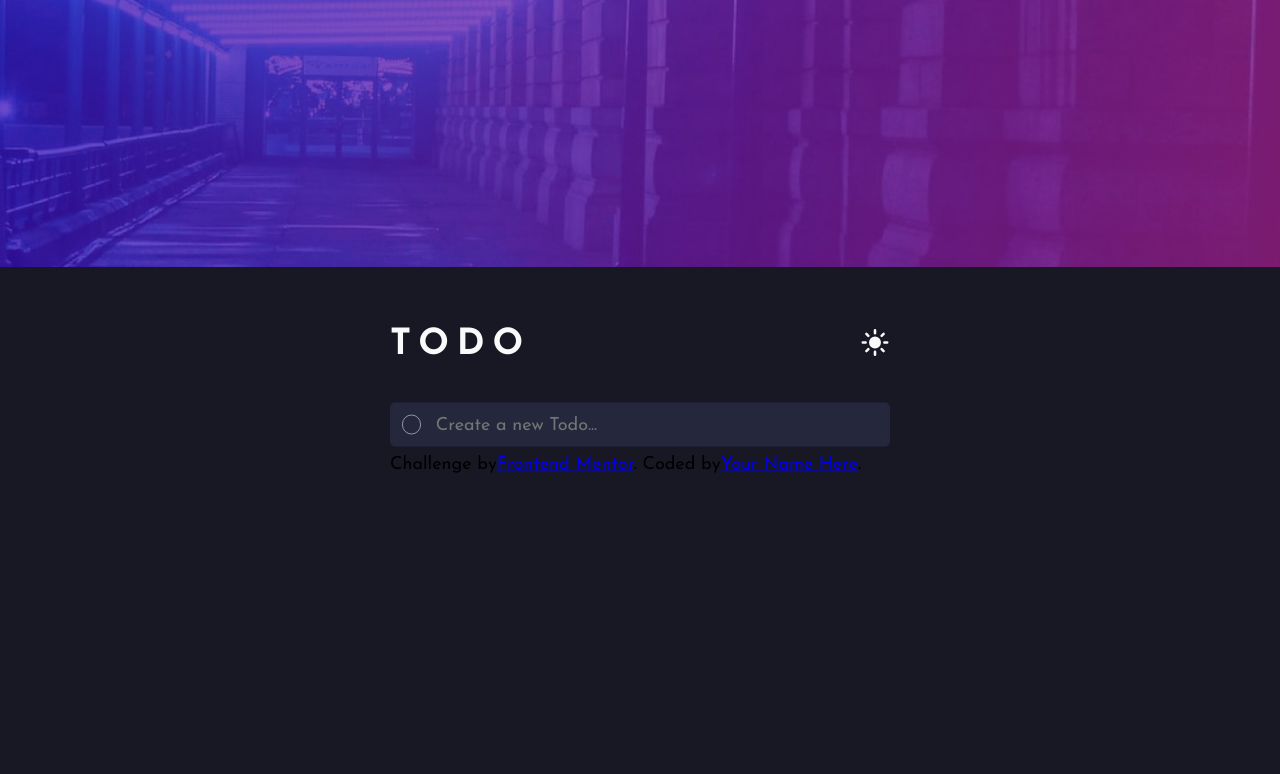
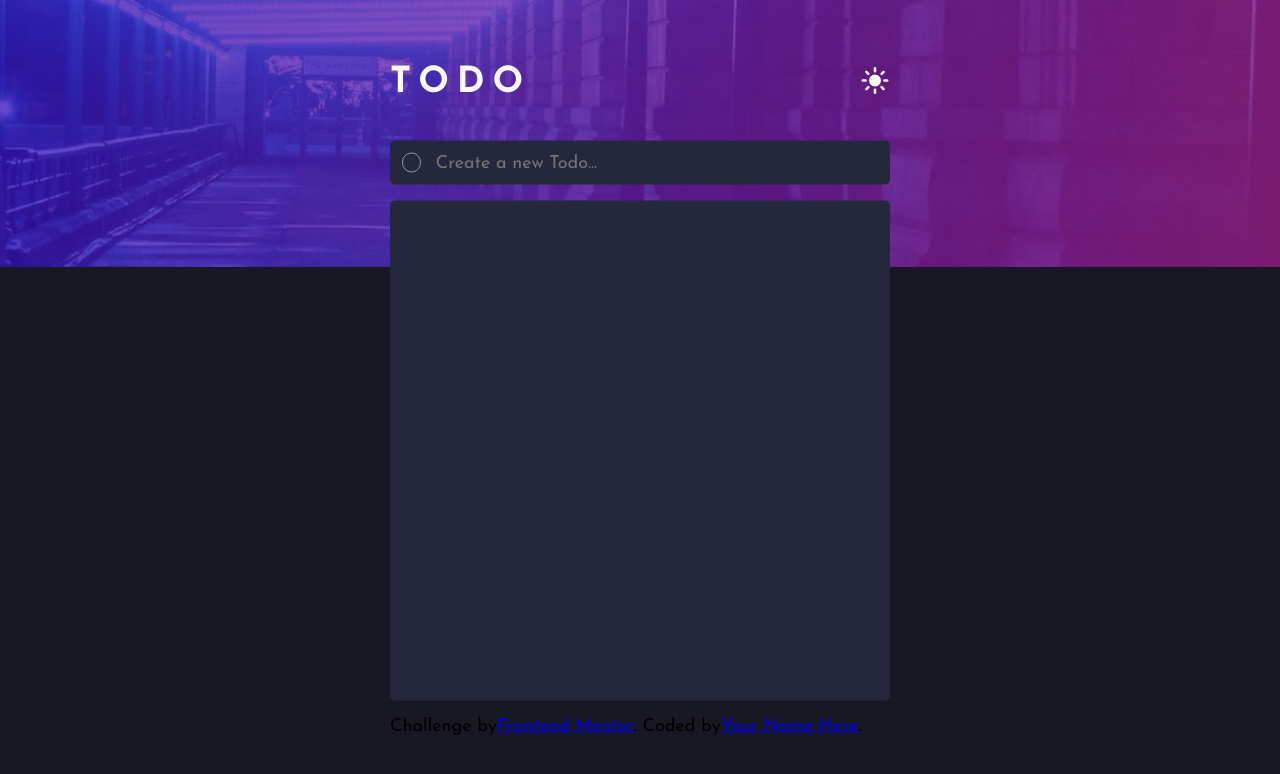
Before and after one commit to 1234p/Todo-App, a React (Vite) app in the folder client/: page / in a window 1280 px wide. Shown: the top 774 px of the page. Built offline with nearby package versions, Linux system fonts and the light colour scheme.

Commit message:
feat: add styles for todo list with grid layout and background

```diff
--- a/client/src/App.scss
+++ b/client/src/App.scss
@@ -131,4 +131,13 @@ body:has(.todo__content.dark) {
     outline: none;
     border: none;
   }
+
+  &__todo-list {
+    height: 500px;
+    display: grid;
+    grid-template-rows: repeat(10, 1fr);
+    background: var(--Navy-900);
+    border-radius: 5px;
+    margin: 16px 0;
+  }
 }
```
